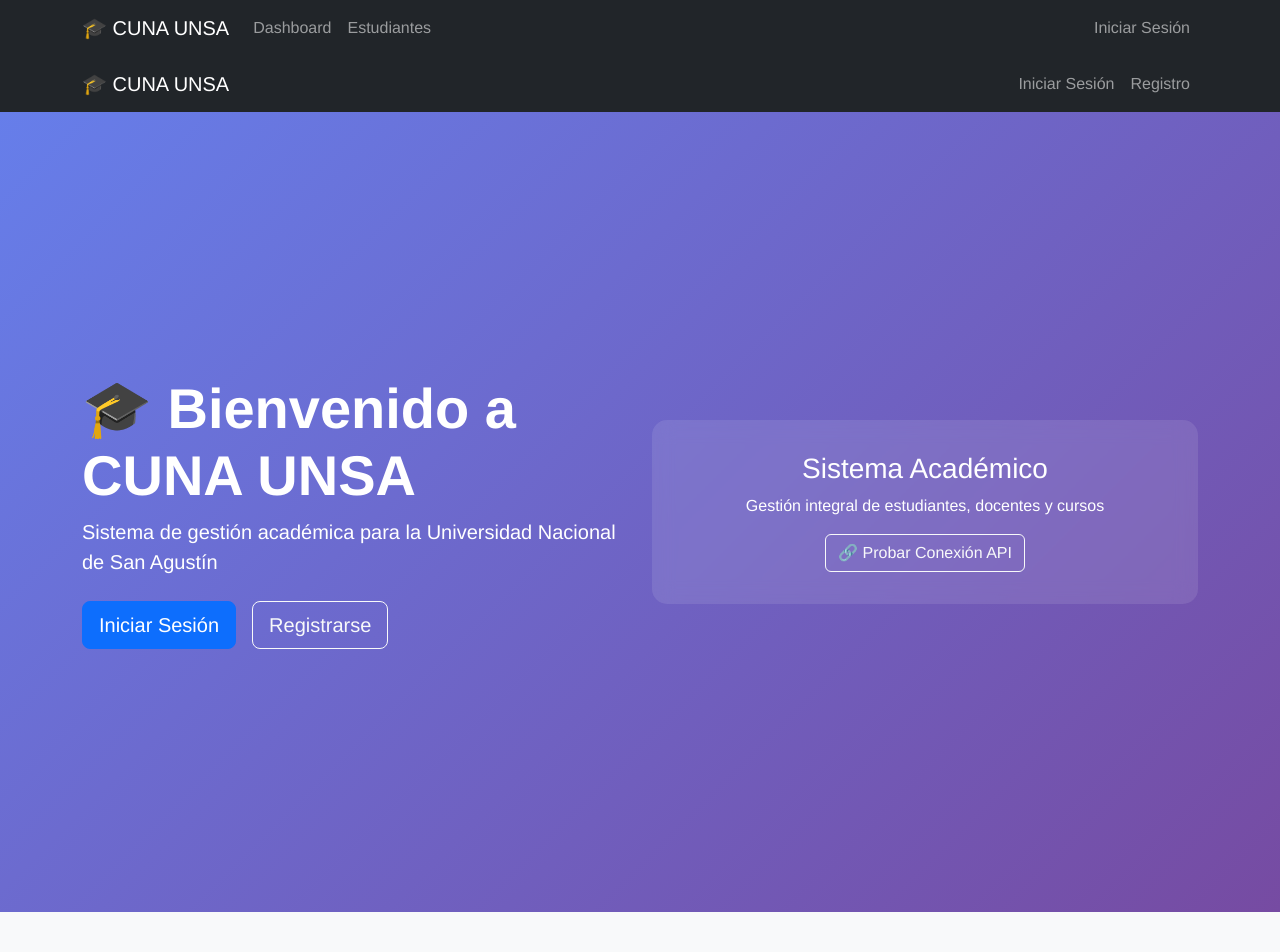
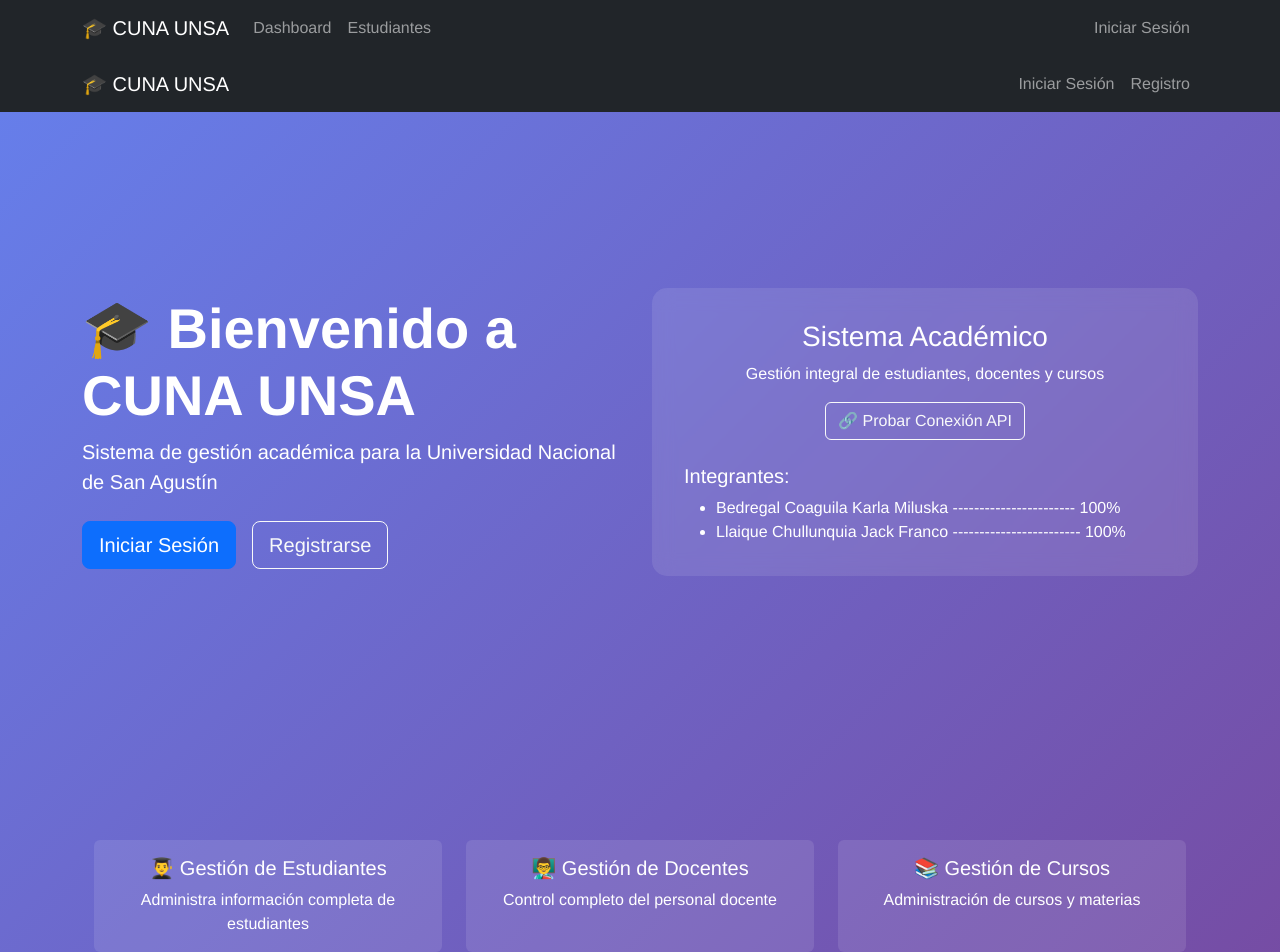
Before and after one commit to KarlaBedregal/CUNA, a Vue app: page / in a window 1280 px wide. Shown: the top 952 px of the page. Built offline with nearby package versions, Linux system fonts and the light colour scheme.

Commit message:
añadiendo integrantes

```diff
--- a/src/views/Home.vue
+++ b/src/views/Home.vue
@@ -1,4 +1,3 @@
-<!-- filepath: /home/karla/KARLITA/Cuna API unsa/cuna-frontend/src/views/HomeView.vue -->
 <template>
   <div class="home-view">
     <nav class="navbar navbar-expand-lg navbar-dark bg-dark">
@@ -15,7 +14,7 @@
 
     <div class="hero-section">
       <div class="container">
-        <div class="row align-items-center min-vh-100">
+        <div class="row align-items-center" style="min-height: 80vh;">
           <div class="col-md-6">
             <h1 class="display-4 fw-bold text-white">
               🎓 Bienvenido a CUNA UNSA
@@ -32,6 +31,7 @@
               </router-link>
             </div>
           </div>
+
           <div class="col-md-6">
             <div class="text-center">
               <div class="welcome-card">
@@ -45,28 +45,37 @@
                 <div v-if="apiStatus" class="mt-2 alert alert-info">
                   {{ apiStatus }}
                 </div>
-              </div>
+
+                <!-- 🔽 INTEGRANTES -->
+                <div class="mt-4 text-start text-white integrantes-box">
+                  <h5>Integrantes:</h5>
+                  <ul class="mb-0">
+                    <li>Bedregal Coaguila Karla Miluska ----------------------- 100%</li>
+                    <li>Llaique Chullunquia Jack Franco ------------------------ 100%</li>
+                  </ul>
                 </div>
               </div>
             </div>
           </div>
         </div>
 
-    <div class="features-section py-5 bg-light">
+        <!-- 🔽 TARJETAS DENTRO DEL HERO-SECTION -->
+        <div class="features-section mt-5">
           <div class="container">
             <div class="row">
               <div class="col-md-4 mb-4">
                 <div class="card h-100">
-              <div class="card-body text-center">
+                  <div class="card-body text-center text-white">
                     <h5 class="card-title">👨‍🎓 Gestión de Estudiantes</h5>
                     <p class="card-text">Administra información completa de estudiantes</p>
                   </div>
                 </div>
               </div>
+
               <div class="col-md-4 mb-4">
-        <router-link to="/teachers" class="text-decoration-none text-dark">
+                <router-link to="/teachers" class="text-decoration-none text-white">
                   <div class="card h-100">
-            <div class="card-body text-center">
+                    <div class="card-body text-center text-white">
                       <h5 class="card-title">👨‍🏫 Gestión de Docentes</h5>
                       <p class="card-text">Control completo del personal docente</p>
                     </div>
@@ -75,9 +84,9 @@
               </div>
 
               <div class="col-md-4 mb-4">
-        <router-link to="/courses" class="text-decoration-none text-dark">
+                <router-link to="/courses" class="text-decoration-none text-white">
                   <div class="card h-100">
-            <div class="card-body text-center">
+                    <div class="card-body text-center text-white">
                       <h5 class="card-title">📚 Gestión de Cursos</h5>
                       <p class="card-text">Administración de cursos y materias</p>
                     </div>
@@ -85,6 +94,9 @@
                 </router-link>
               </div>
             </div>
+          </div>
+        </div>
+        <!-- 🔼 FIN TARJETAS -->
       </div>
     </div>
   </div>
@@ -102,7 +114,6 @@
   },
   methods: {
     async testConnection() {
-    // Ya no se usa getWelcome, mostramos mensaje simulado
       this.apiStatus = '✅ API activa :)'
     }
   }
@@ -115,6 +126,7 @@
   min-height: 100vh;
   display: flex;
   align-items: center;
+  color: white;
 }
 
 .welcome-card {
@@ -125,10 +137,12 @@
 }
 
 .features-section {
-  padding: 80px 0;
+  padding: 40px 0;
 }
 
 .card {
+  background: rgba(255, 255, 255, 0.1);
+  border: none;
   transition: transform 0.3s;
 }
 
```
Lines whose indentation alone changed are shown as unchanged.
